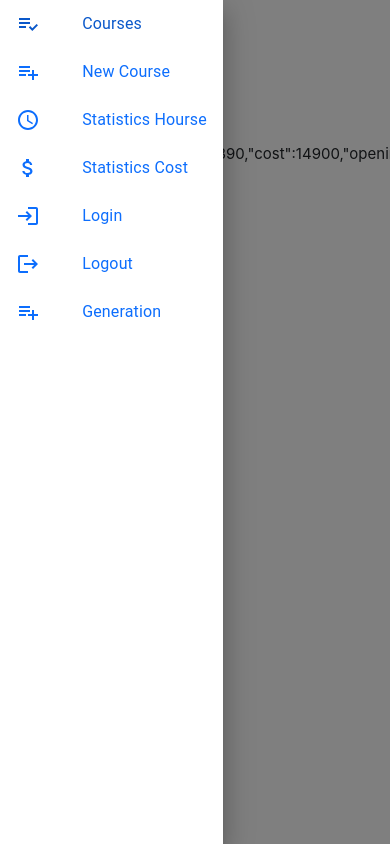
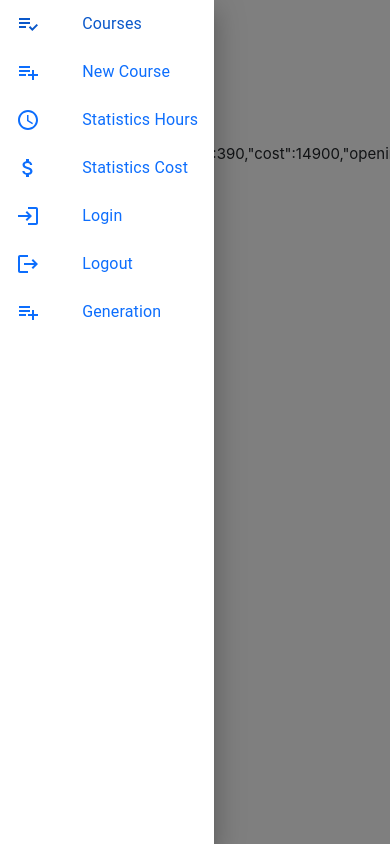
Before and after one commit to java46NataliiaStasiukova/react-application, a React (Create React App) app: page / in a window 390 px wide. Both pictures are taken after a click on the button "MENU". Shown: the top 844 px of the page. Built offline with nearby package versions, Linux system fonts and the light colour scheme.

Commit message:
Homework-40.2

```diff
--- a/src/components/navigators/NavigatorMobile.tsx
+++ b/src/components/navigators/NavigatorMobile.tsx
@@ -2,32 +2,26 @@ import { Box, Button, Drawer, ListItem, ListItemText } from "@mui/material";
 import React from "react";
 import { RouteType } from "../../models/RouteType";
 import { Link as RouterLink} from "react-router-dom";
-//Icons:
 import MenuIcon from '@mui/icons-material/Menu';
 const NavigatorMobile: React.FC<{items: RouteType[]}> = ({items}) => {
-    //TODO
-    //write implementation of Navigator for mobile devices
-    //Navigator should be based on Drawer
-    //const icons: any[] = [ <PlaylistAddCheckIcon/>, <PlaylistAddIcon/>, <QueryBuilderIcon/>, <AttachMoneyIcon/>, <LoginIcon/>, <LogoutIcon/>, <PlaylistAddIcon/> ];
-    type Anchor = 'left';
-    const [state, setState] = React.useState({left: false});
-    const toggleDrawer = (anchor: Anchor, open: boolean) => () => {
-      setState({...state, [anchor]: open });
+    const [state, setState] = React.useState(false);
+    const toggleDrawer = () => {
+      setState(!state);
     };
     function getTabs(): React.ReactNode{
-        return items.map((item, i) =>
-          <Box onClick={toggleDrawer('left', false)}>
+        return items.map(item =>
             <ListItem style={{color: 'primary'}} key={item.path} component={RouterLink} to={item.path}>
              {item.icon}
             <ListItemText primary={item.label} style={{marginLeft: '5vh'}}/>
             </ListItem>
-          </Box>
         );}
     return (
         <div>
-          <Button onClick={toggleDrawer("left", true)} ><MenuIcon style={{marginTop: "0px"}}/>{"Menu"}</Button>
-          <Drawer open={state["left"]} onClose={toggleDrawer("left", false)}>
+          <Button onClick={toggleDrawer} ><MenuIcon style={{marginTop: "0px"}}/>{"Menu"}</Button>
+          <Drawer open={state} onClose={toggleDrawer}>
+          <Box onClick={toggleDrawer}>
            {getTabs()}
+           </Box>
           </Drawer>
         </div>
       );
--- a/src/config/routes-config.tsx
+++ b/src/config/routes-config.tsx
@@ -25,7 +25,7 @@ export const GENERATION_PATH = '/generation';
 export const ROUTES:RouteType[] = [
     {path: COURSES_PATH, label: 'Courses', element: <Courses/>, icon: <PlaylistAddCheckIcon/>},
     {path: ADD_COURSE_PATH, label: 'New Course', element: <AddCourse/>, icon: <PlaylistAddIcon/>},
-    {path: STATISTIC_HOURS_PATH, label: 'Statistics Hourse', element: <StatisticHours/>, icon: <QueryBuilderIcon/>},
+    {path: STATISTIC_HOURS_PATH, label: 'Statistics Hours', element: <StatisticHours/>, icon: <QueryBuilderIcon/>},
     {path: STATISTIC_COST_PATH, label: 'Statistics Cost', element: <StatisticCost/>, icon: <AttachMoneyIcon/>},
     {path: LOGIN_PATH, label: 'Login', element: <Login/> ,icon: <LoginIcon/>},
     {path: LOGOUT_PATH, label: 'Logout', element: <Logout/>, icon: <LogoutIcon/>},
```
